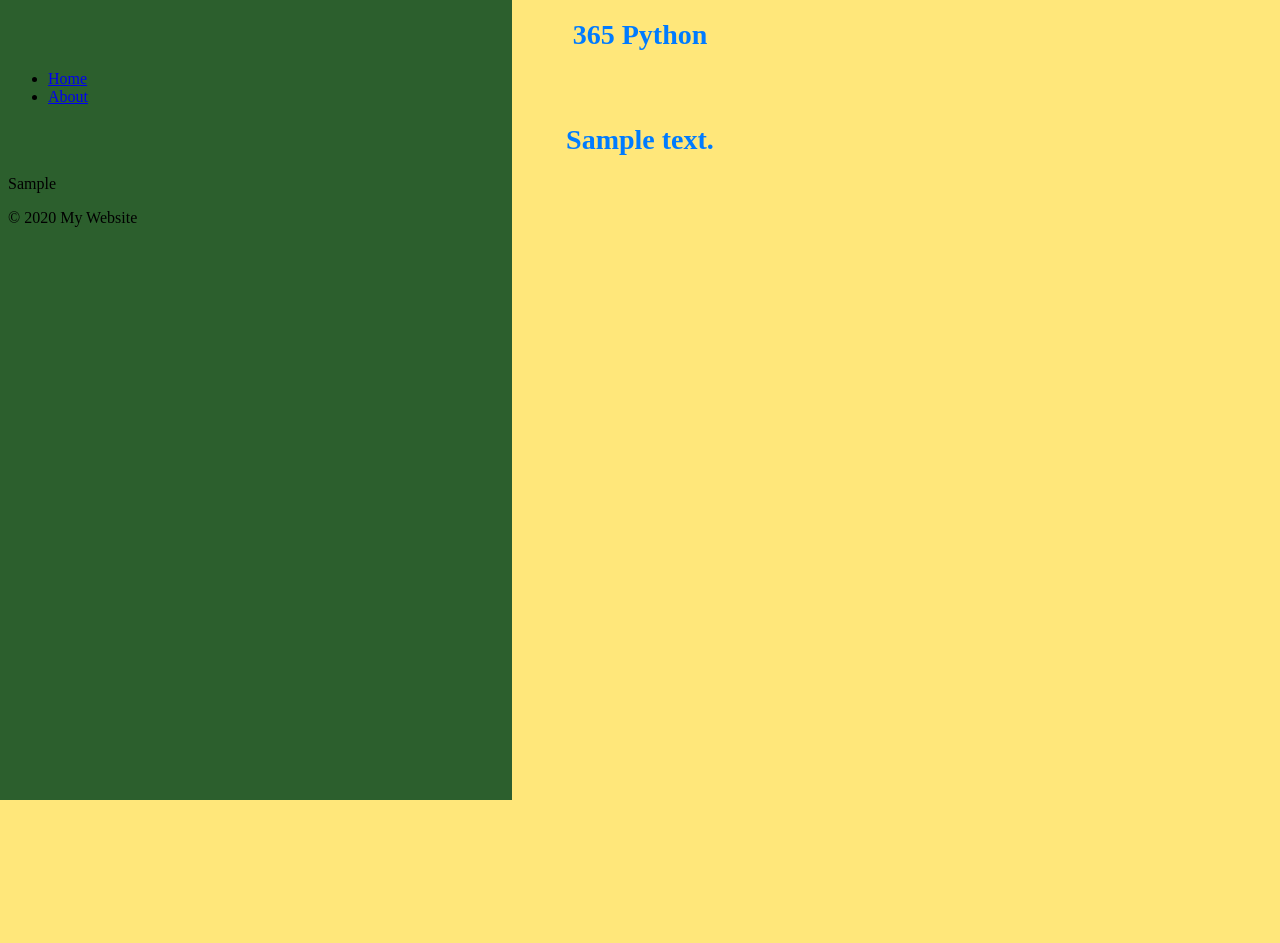
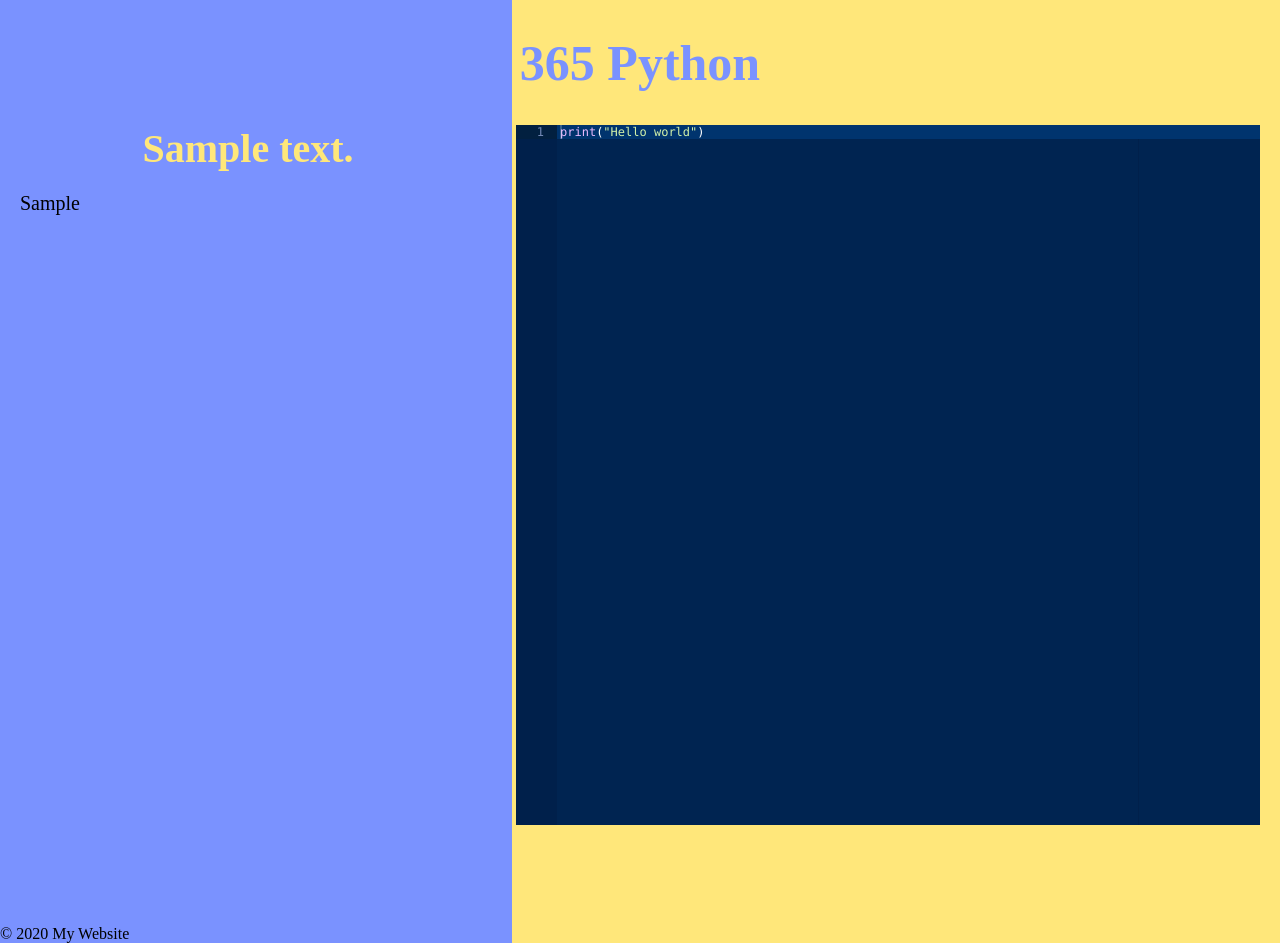
Before and after one commit to GabrielSaganic/365_python, a Django app: template source/templates/front_page/task_detail.html in a window 1280 px wide. Before the commit the page ends 800 px from the top, so only its background shows below. Run offline with Django 4.2, Linux system fonts and the light colour scheme; tables that the repository leaves empty hold one stand-in row (values such as "Sample post"); the template is opened without the code that fills it: values that come from a table or form of the project are taken from there, most other values are stand-ins (such as "Sample title", 1, 10 or a date in 2020); some libraries are stand-ins or nearby versions.

Commit message:
Added editor for python in browser

```diff
--- a/source/static/css/styles.css
+++ b/source/static/css/styles.css
@@ -1,10 +1,66 @@
 h1 {
-    font-size: 28px;
-    color: #007bff;
+    font-size: 50px;
+    color: #7A92FF;
     font-weight: bold;
     text-align: center;
 }
 
+left_h1 {
+    font-size: 40px;
+    color: #FFE77A;
+    font-weight: bold;
+    text-align: right;
+    display: flex;
+    align-items: center;
+    justify-content: center;
+}
+
 body {
-    background: linear-gradient(to left, #FFE77A 60%, #2C5F2D 40%);
+    background: linear-gradient(to left, #FFE77A 60%, #7A92FF 40%);
 }
+body, html {
+    height: 100%;
+    margin: 0;
+    padding: 0;
+    }
+
+.container {
+    display: flex;
+    height: 100vh;
+}
+
+.left-div {
+    flex: 40%;
+
+}
+
+.right-div {
+    flex: 60%;
+    margin-left: 20px;
+    margin-right: 20px;
+    color: #777;
+
+}
+
+p {
+    padding-left: 20px;
+    padding-right: 10px;
+    font-size: 20px;
+
+}
+
+#python-code {
+    width: 100%;
+    height: 80%;
+    padding: 12px 20px;
+    box-sizing: border-box;
+    border: 2px solid #ccc;
+    border-radius: 4px;
+    background-color: #f8f8f8;
+    font-size: 16px;
+    resize: none;
+}
+
+#editor {
+    height: 50%;
+}
--- /dev/null
+++ b/source/static/script/ace_ide_editor.js
@@ -0,0 +1,10 @@
+let editor = document.querySelector("#editor");
+
+ace.edit(editor, {
+    theme: "ace/theme/tomorrow_night_blue",
+    mode: "ace/mode/python",
+    maxLines: 50,
+    minLines: 50,
+    hasCssTransforms: true,
+    value: "print(\"Hello world\")",
+});
--- a/source/templates/front_page/task_detail.html
+++ b/source/templates/front_page/task_detail.html
@@ -1,8 +1,17 @@
 {% extends "../generic_base.html" %}
+
+{% load static %}
 
 {% block title %}{{ task.summary }}{% endblock %}
 
-{% block content %}
-    <h1>{{ task.summary }}</h1>
-    <p>{{ task.task }}</p>
+{% block left_content %}
+    <div>
+        <left_h1>{{ task.summary }}</left_h1>
+        <p>{{ task.task }}</p>
+    </div>
 {% endblock %}
+{% block right_content %}
+    <div id="editor"></div>
+    <script src="https://cdnjs.cloudflare.com/ajax/libs/ace/1.31.1/ace.js"></script>
+    <script src="{% static 'script/ace_ide_editor.js' %}"></script>
+{% endblock %}
--- a/source/templates/generic_base.html
+++ b/source/templates/generic_base.html
@@ -4,20 +4,31 @@
 <head>
     <title>{% block title %}365 Python{% endblock %}</title>
     <link rel="stylesheet" type="text/css" href="{% static 'css/styles.css' %}">
+    <script src="https://cdnjs.cloudflare.com/ajax/libs/prism/1.24.0/prism.min.js"></script>
+    <link rel="stylesheet" href="https://cdnjs.cloudflare.com/ajax/libs/prism/1.24.0/themes/prism.min.css">
 </head>
 <body>
     <header>
         <h1>365 Python</h1>
     </header>
-    <nav>
+    {% comment %} <nav>
         <ul>
             <li><a href="/">Home</a></li>
             <li><a href="/about/">About</a></li>
         </ul>
-    </nav>
+    </nav> {% endcomment %}
     <main>
-        {% block content %}
-        {% endblock %}
+        <div class="container">
+            <div class="left-div">
+                {% block left_content %}
+                {% endblock %}
+            </div>
+            <div class="right-div">
+                {% block right_content %}
+                {% endblock %}
+            </div>
+        </div>
+
     </main>
     <footer>
         &copy; {{ year }} My Website
```
